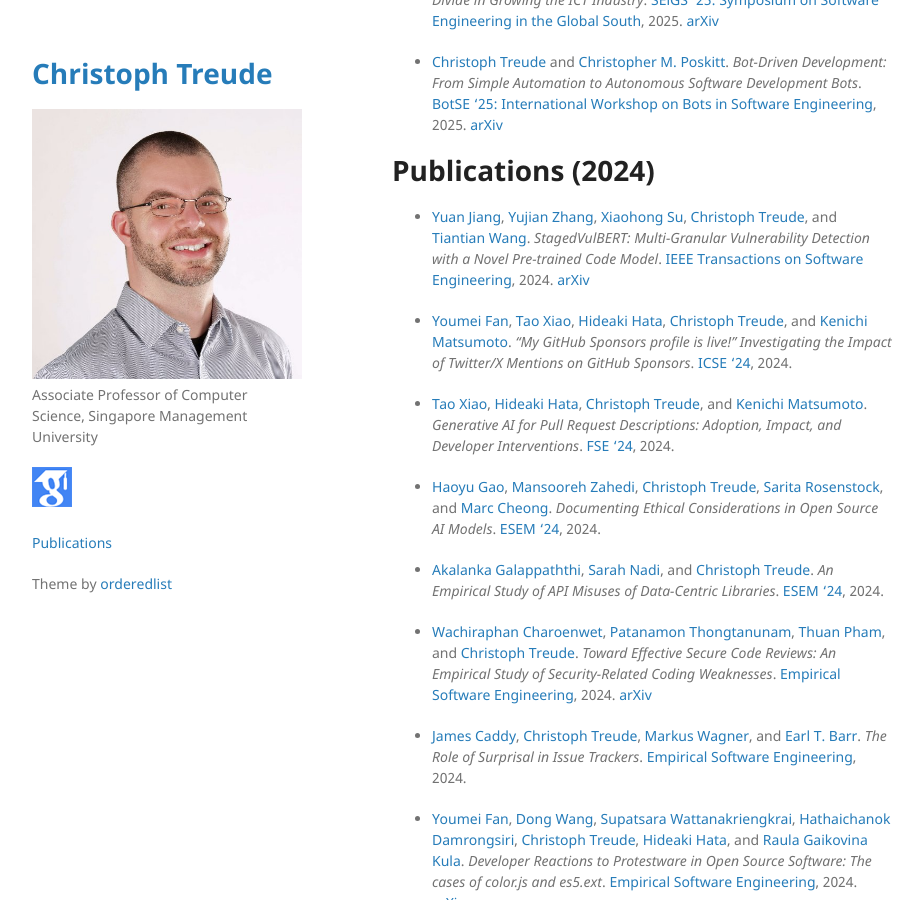
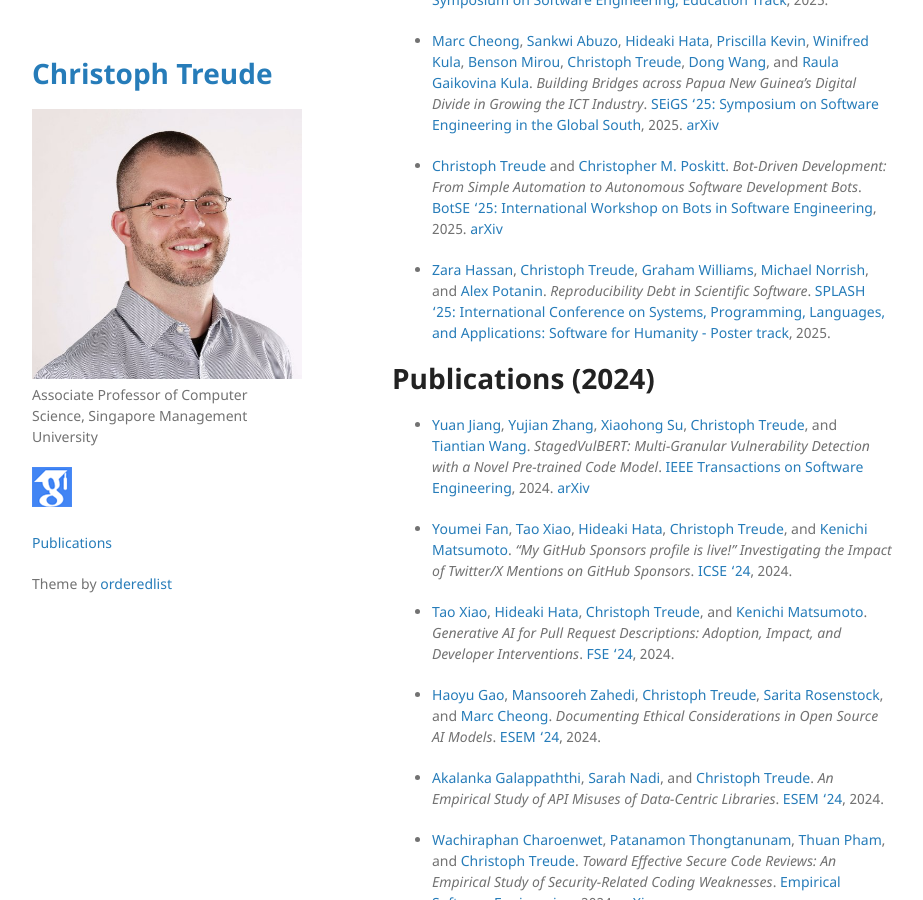
Before and after one commit to ctreude/ctreude.github.io, a Jekyll site: the page built from publications.md, in a window 1280 px wide and 900 px high, scrolled down 1660 px. Shown: the whole window, without its empty margins (178-1101 px from the left). Built offline with Jekyll 4.4.1, drawn with Linux system fonts in a browser that asks for light colours; some of the changed text lies outside the part shown.

Commit message:
Add new publications

```diff
--- a/publications.md
+++ b/publications.md
@@ -10,6 +10,8 @@
 # Publications (2025)
 
 * [Haoyu Gao](https://cis.unimelb.edu.au/people/students/haoyu-gao), [Christoph Treude](https://ctreude.ca), and [Mansooreh Zahedi](https://findanexpert.unimelb.edu.au/profile/893364-mansooreh-zahedi). *Adapting Installation Instructions in Rapidly Evolving Software Ecosystems*. [IEEE Transactions on Software Engineering](https://www.computer.org/csdl/journal/ts), 2025. [arXiv](https://arxiv.org/abs/2312.03250)
+
+* [Yuan Jiang](http://www.hit.edu.cn/), [Zhichen Qu](https://en.hit.edu.cn/), [Christoph Treude](https://ctreude.ca/), [Xiaohong Su](http://homepage.hit.edu.cn/suxiaohong), and [Tiantian Wang](http://homepage.hit.edu.cn/wangtiantian). *Enhancing Fine-Grained Vulnerability Detection with Reinforcement Learning*. [IEEE Transactions on Software Engineering](https://www.computer.org/csdl/journal/ts), 2025.
 
 * [Chuyan Ge](https://www.researchgate.net/profile/Ge-Chuyan), [Tiantian Wang](http://homepage.hit.edu.cn/wangtiantian), [Xiaotian Yang](https://en.hit.edu.cn/), and [Christoph Treude](https://ctreude.ca). *Cross-Level Requirements Tracing Based on Large Language Models*. [IEEE Transactions on Software Engineering](https://www.computer.org/csdl/journal/ts), 2025.
 
@@ -40,6 +42,8 @@
 * [Marc Cheong](https://findanexpert.unimelb.edu.au/profile/862627-marc-cheong), [Sankwi Abuzo](https://www.unitech.ac.pg/), [Hideaki Hata](https://hideakihata.github.io/), [Priscilla Kevin](https://wsa-global.org/person/priscilla-kevin/), [Winifred Kula](https://twitter.com/winikula), [Benson Mirou](https://www.unitech.ac.pg/), [Christoph Treude](https://ctreude.ca), [Dong Wang](https://dong-w.github.io/), and [Raula Gaikovina Kula](https://raux.github.io/). *Building Bridges across Papua New Guinea's Digital Divide in Growing the ICT Industry*. [SEiGS '25: Symposium on Software Engineering in the Global South](https://conf.researchr.org/track/icse-2025/icse-2025-symposium-on-software-engineering-in-the-global-south), 2025. [arXiv](https://arxiv.org/abs/2501.09482)
 
 * [Christoph Treude](https://ctreude.ca) and [Christopher M. Poskitt](https://cposkitt.github.io/). *Bot-Driven Development: From Simple Automation to Autonomous Software Development Bots*. [BotSE '25: International Workshop on Bots in Software Engineering](https://conf.researchr.org/home/icse-2025/botse-2025), 2025. [arXiv](https://arxiv.org/abs/2411.16100)
+
+* [Zara Hassan](https://comp.anu.edu.au/people/zara-hassan/), [Christoph Treude](https://ctreude.ca/), [Graham Williams](https://comp.anu.edu.au/people/graham-williams/), [Michael Norrish](https://comp.anu.edu.au/people/michael-norrish/), and [Alex Potanin](https://potanin.github.io/). *Reproducibility Debt in Scientific Software*. [SPLASH '25: International Conference on Systems, Programming, Languages, and Applications: Software for Humanity - Poster track](https://2025.splashcon.org/), 2025.
 
 # Publications (2024)
 
```
